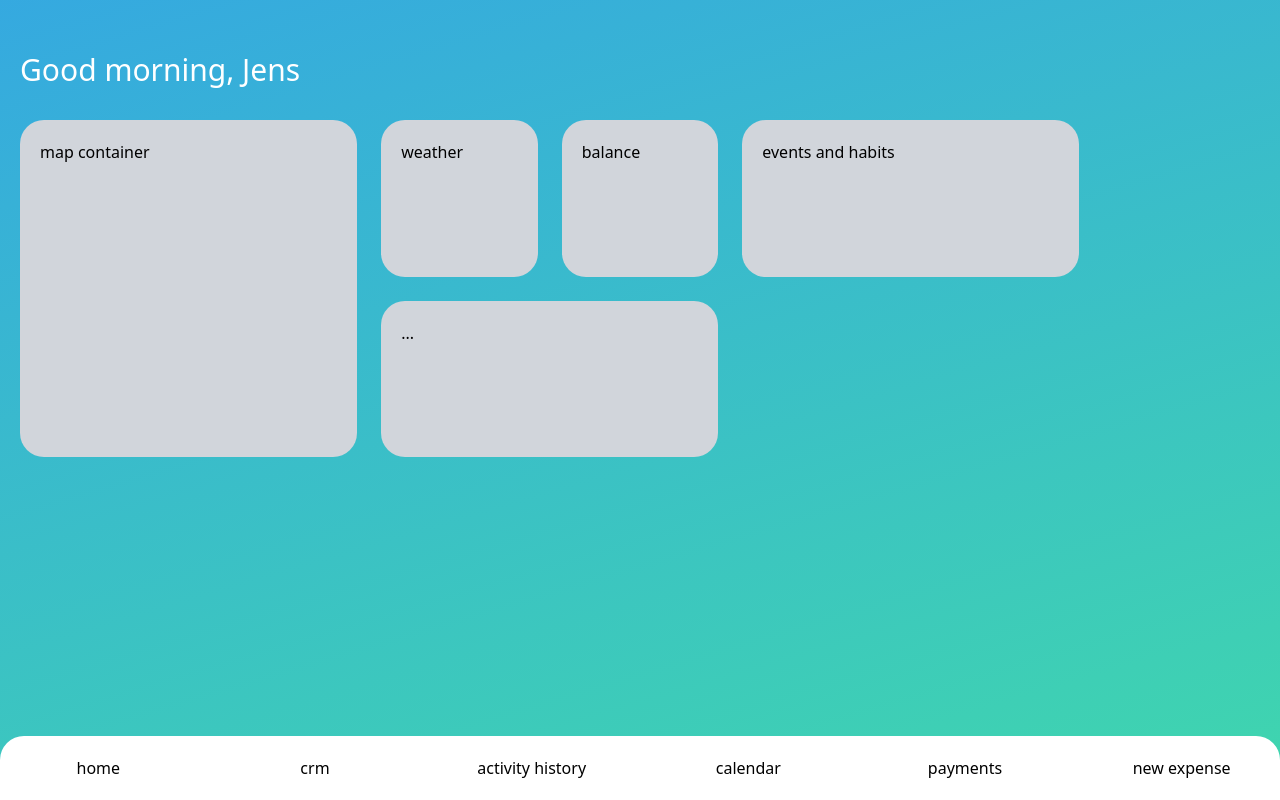
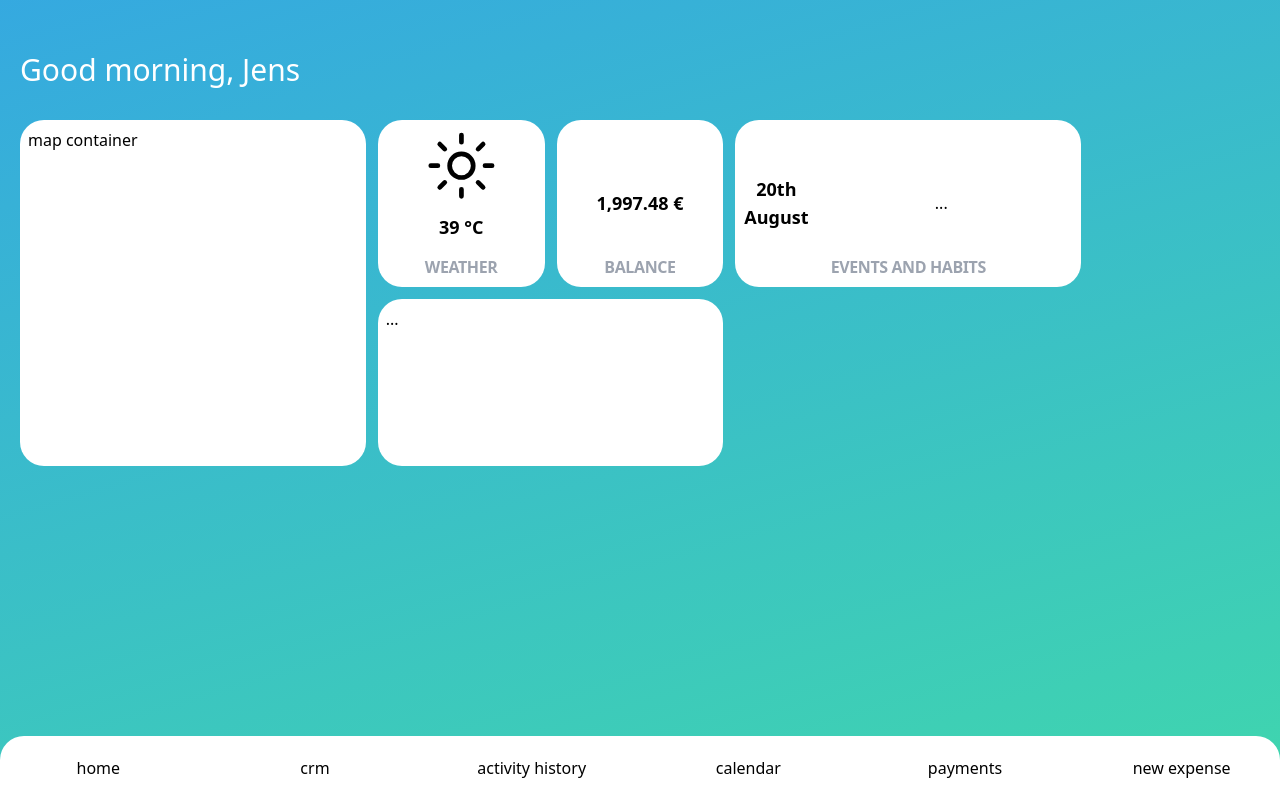
Before and after one commit to jens1o/jim, a Vue app in the folder jim-frontend/: page / in a window 1280 px wide. Built offline with nearby package versions, Linux system fonts and the light colour scheme.

Commit message:
first PoC of tiles implementation

```diff
--- /dev/null
+++ b/jim-frontend/src/components/BalanceTile.vue
@@ -0,0 +1,12 @@
+<script setup lang="ts">
+</script>
+
+<template>
+    <div class="text-center h-full w-full relative flex justify-center items-center">
+        <p class="text-lg font-semibold">1,997.48 €</p>
+        <p class="text-gray-400 uppercase font-bold tracking-tight absolute bottom-0">Balance</p>
+    </div>
+</template>
+
+<script>
+</script>
--- /dev/null
+++ b/jim-frontend/src/components/EventAndHabitsTile.vue
@@ -0,0 +1,17 @@
+<script setup lang="ts">
+</script>
+
+<template>
+    <div class="text-center grid grid-cols-5 grid-rows-1 h-full relative items-center">
+        <p class="font-semibold text-lg hidden lg:block">20th August</p>
+        <div class="col-span-5 lg:col-span-4">
+            ...
+        </div>
+        <p class="text-gray-400 uppercase font-bold tracking-tight absolute bottom-0 left-0 right-0">
+            Events and Habits
+        </p>
+    </div>
+</template>
+
+<script>
+</script>
--- a/jim-frontend/src/components/HomeTile.vue
+++ b/jim-frontend/src/components/HomeTile.vue
@@ -20,7 +20,7 @@ export default defineComponent({
          * Returns the needed css classes based on the given size
          */
         cssClasses() {
-            const cssClasses = ['p-5', 'rounded-3xl', 'bg-gray-300'];
+            const cssClasses = ['p-2', 'rounded-3xl', 'bg-white'];
 
             switch (this.size) {
                 case 's':
--- /dev/null
+++ b/jim-frontend/src/components/WeatherTile.vue
@@ -0,0 +1,14 @@
+<script setup lang="ts">
+import SunIcon from './icons/SunIcon.vue';
+</script>
+
+<template>
+    <div class="text-center relative grid grid-rows-4 grid-cols-1 items-end h-full">
+        <SunIcon class="h-full w-full row-span-2" />
+        <p class="text-lg font-semibold">39 °C</p>
+        <p class="text-gray-400 uppercase font-bold tracking-tight absolute bottom-0 left-0 right-0">Weather</p>
+    </div>
+</template>
+
+<script>
+</script>
--- /dev/null
+++ b/jim-frontend/src/components/icons/SunIcon.vue
@@ -0,0 +1,9 @@
+<template>
+    <svg xmlns="http://www.w3.org/2000/svg" class="ionicon" viewBox="0 0 512 512">
+        <title>Sunny</title>
+        <path fill="none" stroke="currentColor" stroke-linecap="round" stroke-miterlimit="10" stroke-width="32"
+            d="M256 48v48M256 416v48M403.08 108.92l-33.94 33.94M142.86 369.14l-33.94 33.94M464 256h-48M96 256H48M403.08 403.08l-33.94-33.94M142.86 142.86l-33.94-33.94" />
+        <circle cx="256" cy="256" r="80" fill="none" stroke="currentColor" stroke-linecap="round" stroke-miterlimit="10"
+            stroke-width="32" />
+    </svg>
+</template>
--- a/jim-frontend/src/views/HomeView.vue
+++ b/jim-frontend/src/views/HomeView.vue
@@ -1,20 +1,23 @@
 <script setup lang="ts">
 import HomeTile from '../components/HomeTile.vue';
+import WeatherTile from '../components/WeatherTile.vue';
+import BalanceTile from '../components/BalanceTile.vue';
+import EventAndHabitsTile from '../components/EventAndHabitsTile.vue';
 </script>
 
 <template>
-  <main class="grid grid-cols-3 md:grid-cols-7 gap-6 auto-cols-fr auto-rows-fr">
+  <main class="grid grid-cols-3 md:grid-cols-7 gap-3 auto-cols-fr auto-rows-fr">
     <HomeTile size="xl">
       map container
     </HomeTile>
     <HomeTile size="s">
-      weather
+      <WeatherTile />
     </HomeTile>
     <HomeTile size="s">
-      balance
+      <BalanceTile />
     </HomeTile>
     <HomeTile size="l">
-      events and habits
+      <EventAndHabitsTile />
     </HomeTile>
     <HomeTile size="l">
       ...
```
